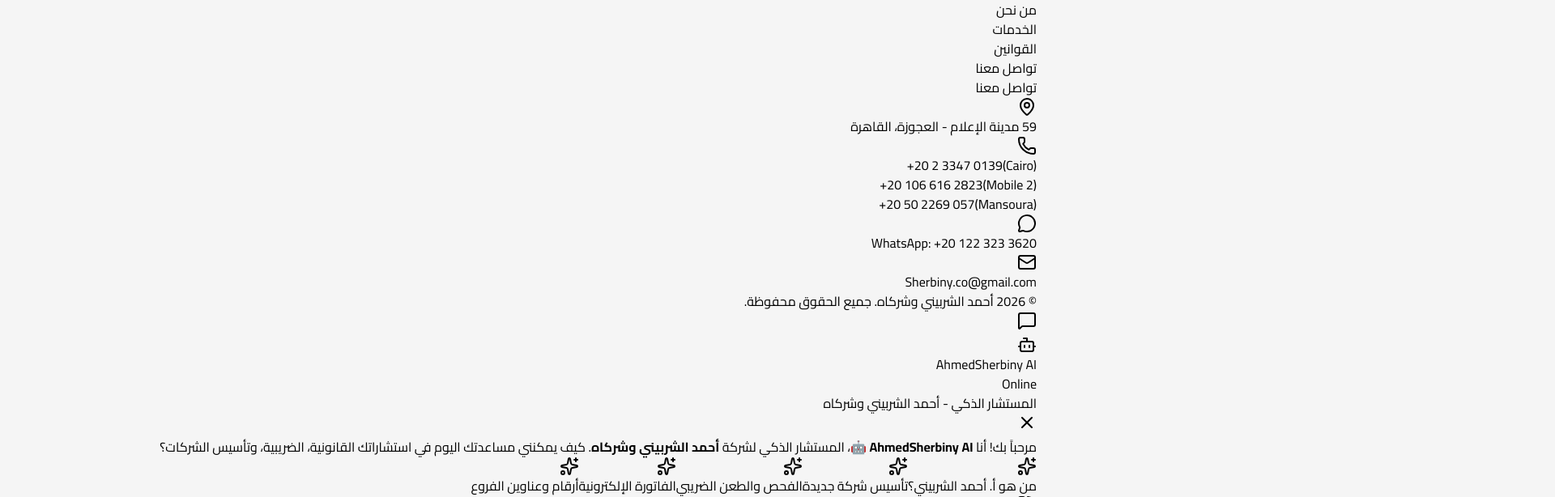
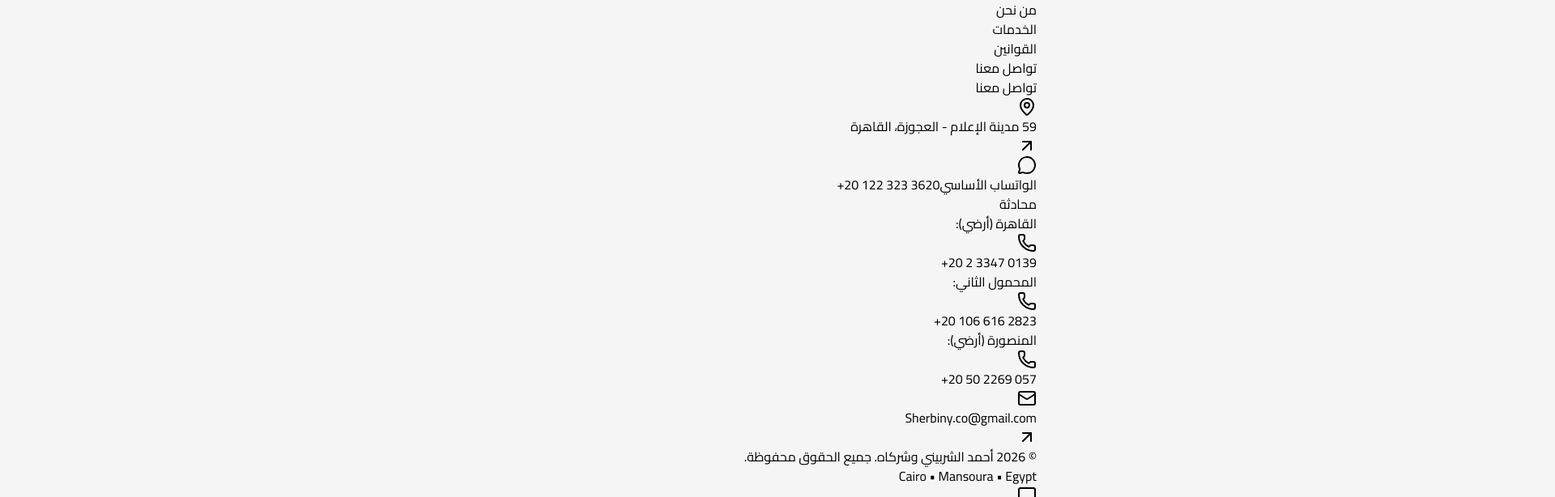
Before and after one commit to yehiarashed24-maker/sherbiny, a React (Vite) app: page / in a window 1280 px wide. Shown: the part 2022-2636 px from the top of the page at 81% size, 1920 px wide, since content can reach past the window. Built offline with nearby package versions, Linux system fonts and the light colour scheme; a web font is replaced by a local one.

Commit message:
Redesign footer contact section with luxury card layout and clean RTL/LTR alignment

```diff
--- a/src/components/ui/footer.tsx
+++ b/src/components/ui/footer.tsx
@@ -1,4 +1,4 @@
-import { MapPin, Phone, Mail, MessageCircle } from 'lucide-react';
+import { MapPin, Phone, Mail, MessageCircle, ArrowUpRight } from 'lucide-react';
 import type { LangType } from './language-selector';
 
 interface FooterProps {
@@ -18,6 +18,10 @@ const FOOTER_TEXT: Record<LangType, {
   laws: string;
   contact: string;
   address: string;
+  cairo: string;
+  mobile: string;
+  mansoura: string;
+  whatsapp: string;
   rights: string;
 }> = {
   ar: {
@@ -31,6 +35,10 @@ const FOOTER_TEXT: Record<LangType, {
     laws: 'القوانين',
     contact: 'تواصل معنا',
     address: '59 مدينة الإعلام - العجوزة، القاهرة',
+    cairo: 'القاهرة (أرضي)',
+    mobile: 'المحمول الثاني',
+    mansoura: 'المنصورة (أرضي)',
+    whatsapp: 'الواتساب الأساسي',
     rights: 'جميع الحقوق محفوظة.'
   },
   en: {
@@ -44,6 +52,10 @@ const FOOTER_TEXT: Record<LangType, {
     laws: 'Laws',
     contact: 'Contact Us',
     address: '59 Media City - Agouza, Cairo',
+    cairo: 'Cairo Office',
+    mobile: 'Mobile 2',
+    mansoura: 'Mansoura Office',
+    whatsapp: 'Primary WhatsApp',
     rights: 'All rights reserved.'
   },
   fr: {
@@ -57,6 +69,10 @@ const FOOTER_TEXT: Record<LangType, {
     laws: 'Lois',
     contact: 'Contactez-nous',
     address: '59 Cité des Médias - Agouza, Le Caire',
+    cairo: 'Le Caire (Fixe)',
+    mobile: 'Mobile 2',
+    mansoura: 'Mansourah (Fixe)',
+    whatsapp: 'WhatsApp Principal',
     rights: 'Tous droits réservés.'
   },
   tr: {
@@ -70,151 +86,209 @@ const FOOTER_TEXT: Record<LangType, {
     laws: 'Mevzuat',
     contact: 'İletişim',
     address: '59 Medya Şehri - Agouza, Kahire',
+    cairo: 'Kahire (Sabit)',
+    mobile: 'Mobil Hat 2',
+    mansoura: 'Mansura (Sabit)',
+    whatsapp: 'Ana WhatsApp',
     rights: 'Tüm hakları saklıdır.'
   }
 };
 
 export default function Footer({ isRtl = false, lang = 'ar', setView }: FooterProps) {
-  const t = FOOTER_TEXT[lang] || FOOTER_TEXT.en;
+  const t = FOOTER_TEXT[lang] || FOOTER_TEXT.ar;
 
   return (
-    <footer className="bg-black text-white pt-16 pb-8" dir={isRtl ? 'rtl' : 'ltr'}>
-      <div className="max-w-[88rem] mx-auto px-6">
-        <div className="grid grid-cols-1 md:grid-cols-4 gap-12 mb-16">
-          {/* Brand */}
-          <div className="col-span-1 md:col-span-1 flex flex-col items-start">
-            <div className="flex items-center gap-3 mb-4 bg-white/10 p-2.5 rounded-2xl backdrop-blur-sm">
+    <footer className="bg-black text-white pt-16 pb-12 border-t border-white/10" dir={isRtl ? 'rtl' : 'ltr'}>
+      <div className="max-w-[88rem] mx-auto px-4 sm:px-6">
+        <div className="grid grid-cols-1 md:grid-cols-12 gap-10 lg:gap-12 mb-14">
+
+          {/* Brand Column (5 cols) */}
+          <div className="md:col-span-4 flex flex-col items-start">
+            <div className="flex items-center gap-3 mb-5 bg-white/10 p-2.5 rounded-2xl backdrop-blur-sm border border-white/10">
               <img
                 src={lang === 'ar' ? '/logo.png' : '/logo-en.png'}
                 alt={t.name}
                 className="h-10 w-auto object-contain brightness-0 invert"
               />
             </div>
-            <h3 className="text-xl font-bold mb-1">
+            <h3 className="text-xl sm:text-2xl font-bold mb-1.5 tracking-tight text-white">
               {t.name}
             </h3>
-            <p className="text-xs text-white/50 mb-4 font-medium">
+            <p className="text-xs text-amber-400/90 mb-4 font-semibold tracking-wide">
               {t.sub}
             </p>
-            <p className="text-white/60 mb-6 max-w-sm text-sm leading-relaxed">
+            <p className="text-white/65 max-w-sm text-sm leading-relaxed mb-6">
               {t.desc}
             </p>
           </div>
 
-          {/* Quick Links */}
-          <div className="flex flex-col">
-            <h4 className="text-lg font-semibold mb-6">{t.quickLinks}</h4>
-            <ul className="space-y-4 text-white/70">
+          {/* Quick Links Column (3 cols) */}
+          <div className="md:col-span-3 flex flex-col">
+            <h4 className="text-base sm:text-lg font-bold mb-6 text-white border-b border-white/10 pb-2 inline-flex items-center gap-2">
+              <span>{t.quickLinks}</span>
+            </h4>
+            <ul className="space-y-3.5 text-white/70">
               <li>
-                <button onClick={() => setView('home')} className="hover:text-white transition-colors text-sm">
-                  {t.home}
+                <button
+                  onClick={() => { setView('home'); window.scrollTo({ top: 0, behavior: 'smooth' }); }}
+                  className="hover:text-amber-400 hover:translate-x-1 rtl:hover:-translate-x-1 transition-all duration-200 text-sm font-medium inline-flex items-center gap-1.5"
+                >
+                  <span>{t.home}</span>
                 </button>
               </li>
               <li>
-                <button onClick={() => setView('about')} className="hover:text-white transition-colors text-sm">
-                  {t.about}
+                <button
+                  onClick={() => { setView('about'); window.scrollTo({ top: 0, behavior: 'smooth' }); }}
+                  className="hover:text-amber-400 hover:translate-x-1 rtl:hover:-translate-x-1 transition-all duration-200 text-sm font-medium inline-flex items-center gap-1.5"
+                >
+                  <span>{t.about}</span>
                 </button>
               </li>
               <li>
-                <button onClick={() => setView('services')} className="hover:text-white transition-colors text-sm">
-                  {t.services}
+                <button
+                  onClick={() => { setView('services'); window.scrollTo({ top: 0, behavior: 'smooth' }); }}
+                  className="hover:text-amber-400 hover:translate-x-1 rtl:hover:-translate-x-1 transition-all duration-200 text-sm font-medium inline-flex items-center gap-1.5"
+                >
+                  <span>{t.services}</span>
                 </button>
               </li>
               <li>
-                <button onClick={() => setView('laws')} className="hover:text-white transition-colors text-sm">
-                  {t.laws}
+                <button
+                  onClick={() => { setView('laws'); window.scrollTo({ top: 0, behavior: 'smooth' }); }}
+                  className="hover:text-amber-400 hover:translate-x-1 rtl:hover:-translate-x-1 transition-all duration-200 text-sm font-medium inline-flex items-center gap-1.5"
+                >
+                  <span>{t.laws}</span>
                 </button>
               </li>
               <li>
-                <button onClick={() => setView('contact')} className="hover:text-white transition-colors text-sm">
-                  {t.contact}
+                <button
+                  onClick={() => { setView('contact'); window.scrollTo({ top: 0, behavior: 'smooth' }); }}
+                  className="hover:text-amber-400 hover:translate-x-1 rtl:hover:-translate-x-1 transition-all duration-200 text-sm font-medium inline-flex items-center gap-1.5"
+                >
+                  <span>{t.contact}</span>
                 </button>
               </li>
             </ul>
           </div>
 
-          {/* Contact */}
-          <div className="flex flex-col col-span-1 md:col-span-2">
-            <h4 className="text-lg font-semibold mb-6">{t.contact}</h4>
-            <ul className="space-y-4 text-white/70">
-              <li>
+          {/* Contact Details Column (5 cols) */}
+          <div className="md:col-span-5 flex flex-col">
+            <h4 className="text-base sm:text-lg font-bold mb-6 text-white border-b border-white/10 pb-2 inline-flex items-center gap-2">
+              <span>{t.contact}</span>
+            </h4>
+
+            <div className="space-y-3.5">
+              {/* Address */}
               <a
                 href="https://www.google.com/maps/search/?api=1&query=59+Media+City%2C+Agouza%2C+Giza%2C+Cairo"
                 target="_blank"
                 rel="noopener noreferrer"
-                  className="flex items-start gap-3 hover:text-white group transition-colors"
+                className="flex items-center justify-between gap-3 p-3 rounded-2xl bg-white/[0.04] hover:bg-white/[0.08] border border-white/10 transition-all group"
               >
-                  <MapPin className="w-5 h-5 mt-0.5 shrink-0 text-white/50 group-hover:text-amber-400 transition-colors" />
-                  <span className="text-sm leading-relaxed group-hover:underline underline-offset-4">
+                <div className="flex items-center gap-3">
+                  <div className="w-8 h-8 rounded-xl bg-white/10 flex items-center justify-center shrink-0 text-white/70 group-hover:text-amber-400 transition-colors">
+                    <MapPin className="w-4 h-4" />
+                  </div>
+                  <span className="text-xs sm:text-sm text-white/80 group-hover:text-white transition-colors leading-relaxed">
                     {t.address}
                   </span>
+                </div>
+                <ArrowUpRight className="w-4 h-4 text-white/40 group-hover:text-white transition-colors shrink-0" />
               </a>
-              </li>
-              <li>
-                <div className="flex items-start gap-3">
-                  <Phone className="w-5 h-5 shrink-0 text-white/50 mt-1" />
-                  <div className="flex flex-col gap-1 text-sm" dir="ltr">
-                    <div className="flex items-center gap-2">
-                      <a
-                        href="tel:+20233470139"
-                        className="hover:text-amber-400 hover:underline underline-offset-4 transition-colors font-medium"
-                      >
-                        +20 2 3347 0139
-                      </a>
-                      <span className="text-white/30 text-xs">(Cairo)</span>
-                    </div>
-                    <div className="flex items-center gap-2">
-                      <a
-                        href="tel:+201066162823"
-                        className="hover:text-amber-400 hover:underline underline-offset-4 transition-colors font-medium"
-                      >
-                        +20 106 616 2823
-                      </a>
-                      <span className="text-white/30 text-xs">(Mobile 2)</span>
-                    </div>
-                    <div className="flex items-center gap-2">
-                      <a
-                        href="tel:+20502269057"
-                        className="hover:text-amber-400 hover:underline underline-offset-4 transition-colors font-medium"
-                      >
-                        +20 50 2269 057
-                      </a>
-                      <span className="text-white/30 text-xs">(Mansoura)</span>
-                    </div>
-                  </div>
-                </div>
-              </li>
-              <li>
+
+              {/* WhatsApp Primary Highlight Card */}
               <a
                 href="https://wa.me/201223233620"
                 target="_blank"
                 rel="noopener noreferrer"
-                  className="flex items-center gap-3 hover:text-emerald-400 group transition-colors"
+                className="flex items-center justify-between gap-3 p-3 rounded-2xl bg-emerald-500/10 hover:bg-emerald-500/20 border border-emerald-500/30 transition-all group"
               >
-                  <MessageCircle className="w-5 h-5 shrink-0 text-emerald-500 group-hover:text-emerald-400 transition-colors" />
-                  <span className="text-sm font-medium group-hover:underline underline-offset-4" dir="ltr">
-                    WhatsApp: +20 122 323 3620
+                <div className="flex items-center gap-3">
+                  <div className="w-8 h-8 rounded-xl bg-emerald-500/20 flex items-center justify-center shrink-0 text-emerald-400">
+                    <MessageCircle className="w-4 h-4" />
+                  </div>
+                  <div className="flex flex-col">
+                    <span className="text-[10px] text-emerald-300 font-bold uppercase tracking-wider">
+                      {t.whatsapp}
+                    </span>
+                    <span className="text-xs sm:text-sm font-bold text-white tracking-wide" dir="ltr">
+                      +20 122 323 3620
+                    </span>
+                  </div>
+                </div>
+                <span className="text-[11px] font-bold text-emerald-400 bg-emerald-400/10 px-2.5 py-1 rounded-full border border-emerald-400/20 group-hover:bg-emerald-400 group-hover:text-black transition-colors shrink-0">
+                  {isRtl ? 'محادثة' : 'Chat'}
                 </span>
               </a>
-              </li>
-              <li>
+
+              {/* Phone Lines Clean Grid */}
+              <div className="p-3.5 rounded-2xl bg-white/[0.04] border border-white/10 space-y-2.5">
+                <div className="flex items-center justify-between text-xs sm:text-sm pb-2 border-b border-white/5">
+                  <span className="text-white/60 font-medium">{t.cairo}:</span>
                   <a
-                  href="mailto:Sherbiny.co@gmail.com"
-                  className="flex items-center gap-3 hover:text-white group transition-colors"
+                    href="tel:+20233470139"
+                    className="font-semibold text-white/90 hover:text-amber-400 transition-colors inline-flex items-center gap-1.5"
+                    dir="ltr"
                   >
-                  <Mail className="w-5 h-5 shrink-0 text-white/50 group-hover:text-amber-400 transition-colors" />
-                  <span className="text-sm group-hover:underline underline-offset-4">Sherbiny.co@gmail.com</span>
+                    <Phone className="w-3 h-3 text-white/40" />
+                    <span>+20 2 3347 0139</span>
                   </a>
-              </li>
-            </ul>
+                </div>
+
+                <div className="flex items-center justify-between text-xs sm:text-sm pb-2 border-b border-white/5">
+                  <span className="text-white/60 font-medium">{t.mobile}:</span>
+                  <a
+                    href="tel:+201066162823"
+                    className="font-semibold text-white/90 hover:text-amber-400 transition-colors inline-flex items-center gap-1.5"
+                    dir="ltr"
+                  >
+                    <Phone className="w-3 h-3 text-white/40" />
+                    <span>+20 106 616 2823</span>
+                  </a>
+                </div>
+
+                <div className="flex items-center justify-between text-xs sm:text-sm">
+                  <span className="text-white/60 font-medium">{t.mansoura}:</span>
+                  <a
+                    href="tel:+20502269057"
+                    className="font-semibold text-white/90 hover:text-amber-400 transition-colors inline-flex items-center gap-1.5"
+                    dir="ltr"
+                  >
+                    <Phone className="w-3 h-3 text-white/40" />
+                    <span>+20 50 2269 057</span>
+                  </a>
                 </div>
               </div>
 
+              {/* Email */}
+              <a
+                href="mailto:Sherbiny.co@gmail.com"
+                className="flex items-center justify-between gap-3 p-3 rounded-2xl bg-white/[0.04] hover:bg-white/[0.08] border border-white/10 transition-all group"
+              >
+                <div className="flex items-center gap-3">
+                  <div className="w-8 h-8 rounded-xl bg-white/10 flex items-center justify-center shrink-0 text-white/70 group-hover:text-amber-400 transition-colors">
+                    <Mail className="w-4 h-4" />
+                  </div>
+                  <span className="text-xs sm:text-sm text-white/80 group-hover:text-white transition-colors" dir="ltr">
+                    Sherbiny.co@gmail.com
+                  </span>
+                </div>
+                <ArrowUpRight className="w-4 h-4 text-white/40 group-hover:text-white transition-colors shrink-0" />
+              </a>
+
+            </div>
+          </div>
+
+        </div>
+
         {/* Bottom Bar */}
-        <div className="pt-8 border-t border-white/10 flex flex-col md:flex-row items-center justify-between gap-4">
-          <p className="text-white/40 text-sm">
+        <div className="pt-8 border-t border-white/10 flex flex-col sm:flex-row items-center justify-between gap-4 text-center sm:text-start">
+          <p className="text-white/50 text-xs sm:text-sm font-medium">
             © {new Date().getFullYear()} {t.name}. {t.rights}
           </p>
+          <div className="flex items-center gap-6 text-xs text-white/40">
+            <span>Cairo • Mansoura • Egypt</span>
+          </div>
         </div>
       </div>
     </footer>
```
Lines whose indentation alone changed are shown as unchanged.
